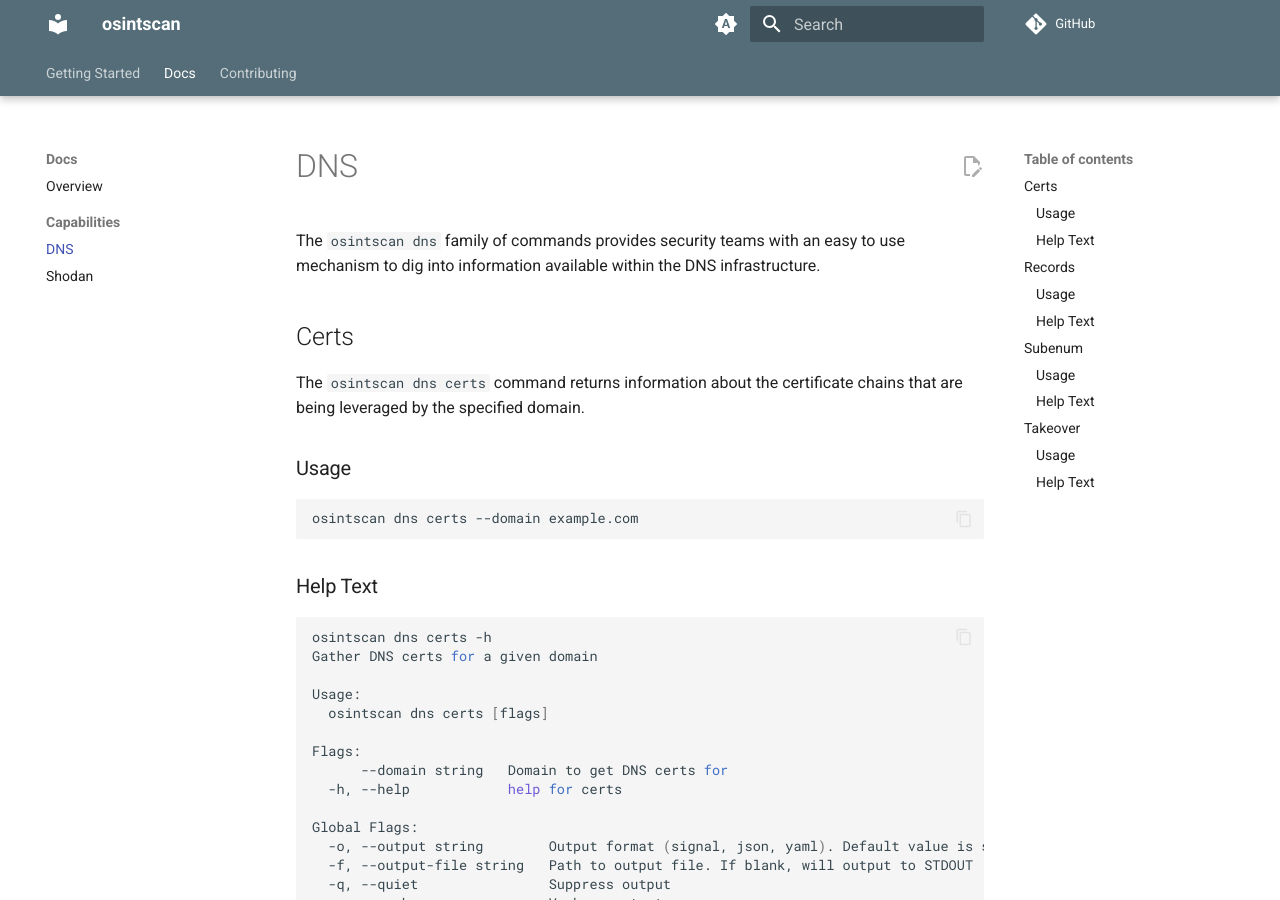
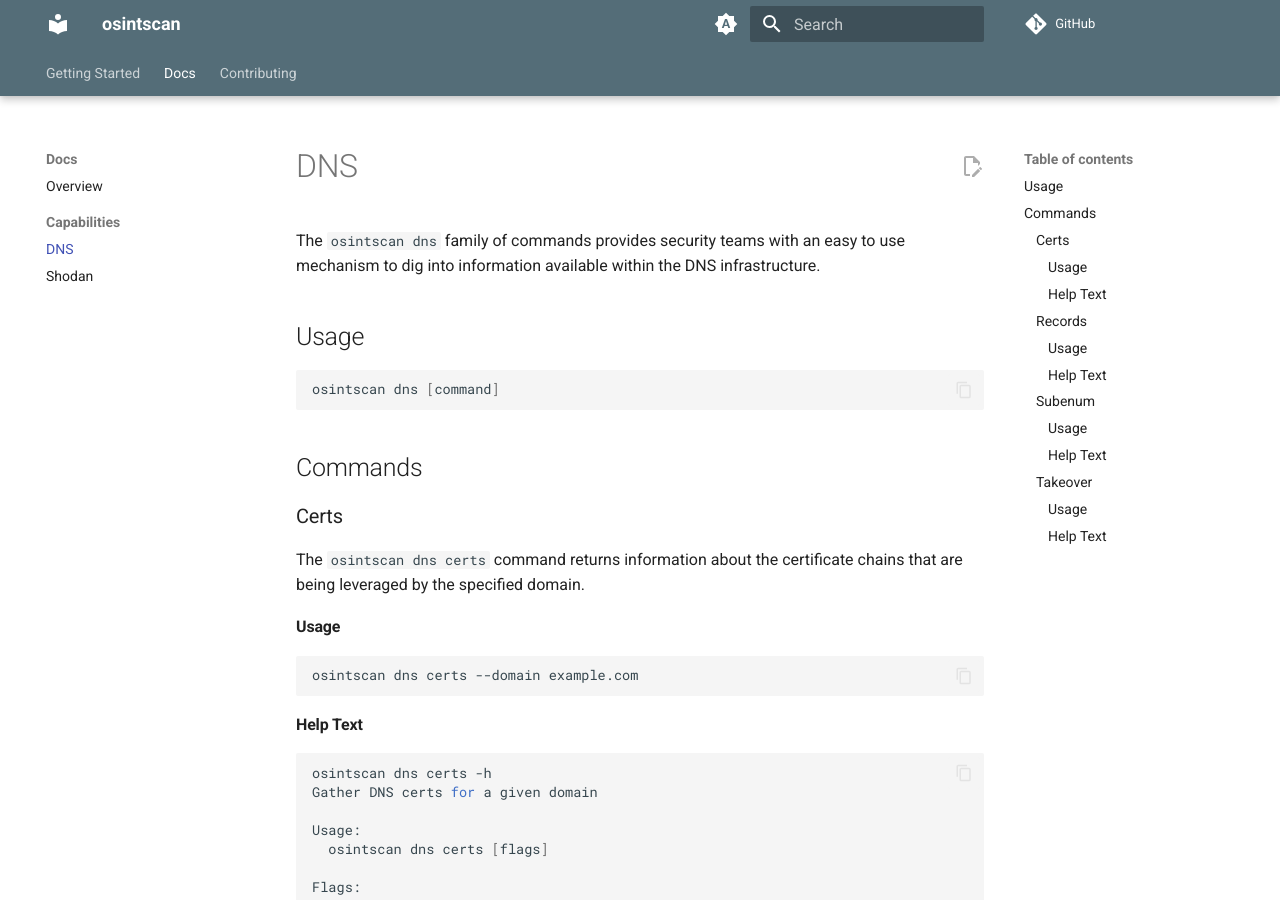
Before and after one commit to Method-Security/osintscan, an MkDocs documentation site: the page built from docs/docs/dns.md, in a window 1280 px wide and 900 px high. Built offline with MkDocs 1.6.1 and Material for MkDocs 9.7.7, drawn with Linux system fonts in a browser that asks for light colours; comment, search, counter and statistics services are not loaded; the version menu is left out.

Commit message:
documentation (#15)

````diff
--- a/docs/docs/dns.md
+++ b/docs/docs/dns.md
@@ -2,17 +2,25 @@
 
 The `osintscan dns` family of commands provides security teams with an easy to use mechanism to dig into information available within the DNS infrastructure.
 
-## Certs
+## Usage
+
+```bash
+osintscan dns [command]
+```
+
+## Commands
+
+### Certs
 
 The `osintscan dns certs` command returns information about the certificate chains that are being leveraged by the specified domain.
 
-### Usage
+#### Usage
 
 ```bash
 osintscan dns certs --domain example.com
 ```
 
-### Help Text
+#### Help Text
 
 ```bash
 osintscan dns certs -h
@@ -32,15 +40,15 @@
   -v, --verbose              Verbose output
 ```
 
-## Records
+### Records
 
-### Usage
+#### Usage
 
 ```bash
 osintscan dns records --domain example.com
 ```
 
-### Help Text
+#### Help Text
 
 ```bash
 $ osintscan dns records -h
@@ -60,15 +68,15 @@
   -v, --verbose              Verbose output
 ```
 
-## Subenum
+### Subenum
 
-### Usage
+#### Usage
 
 ```bash
 osintscan dns subenum --domain example.com
 ```
 
-### Help Text
+#### Help Text
 
 ```bash
 $ osintscan dns subenum -h
````
Also changed, not shown: other parts of docs/docs/dns.md (+4 -4 lines), docs/docs/shodan.md (+11 -3 lines), 1 other file.
